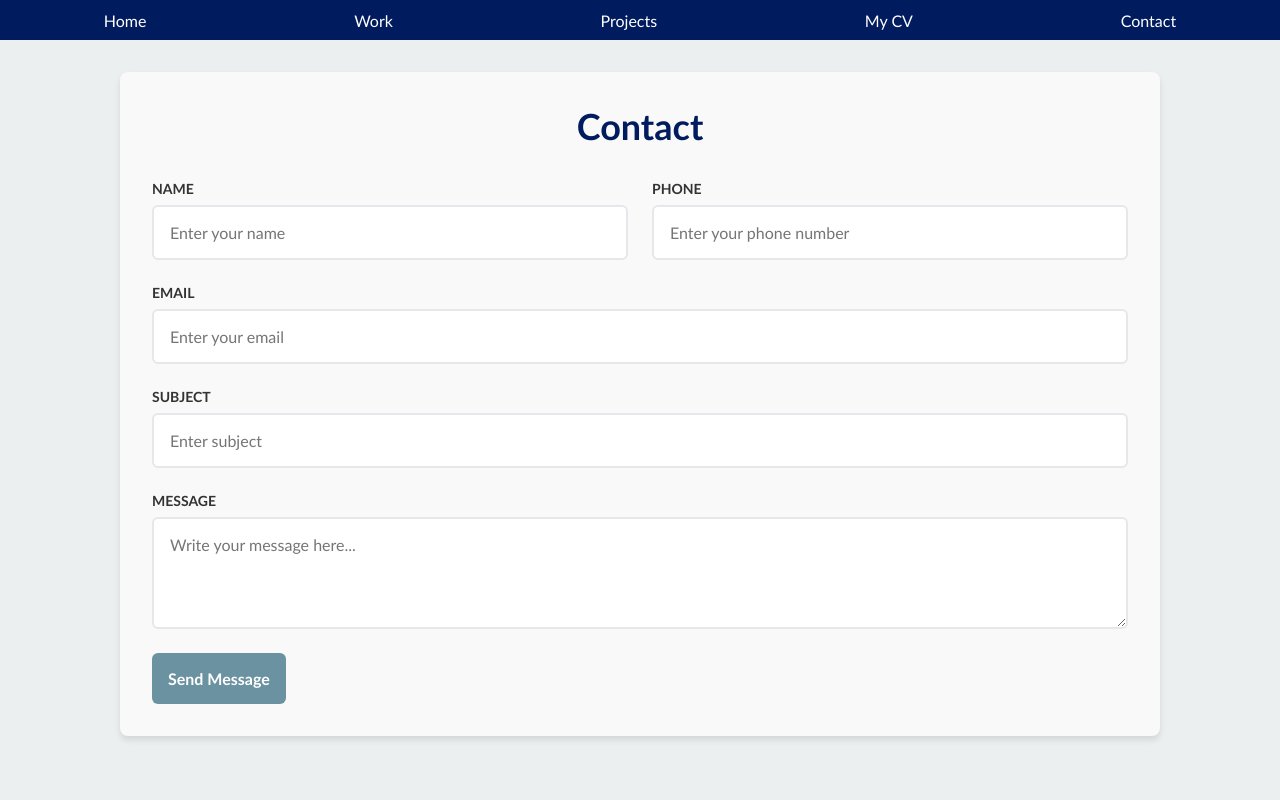
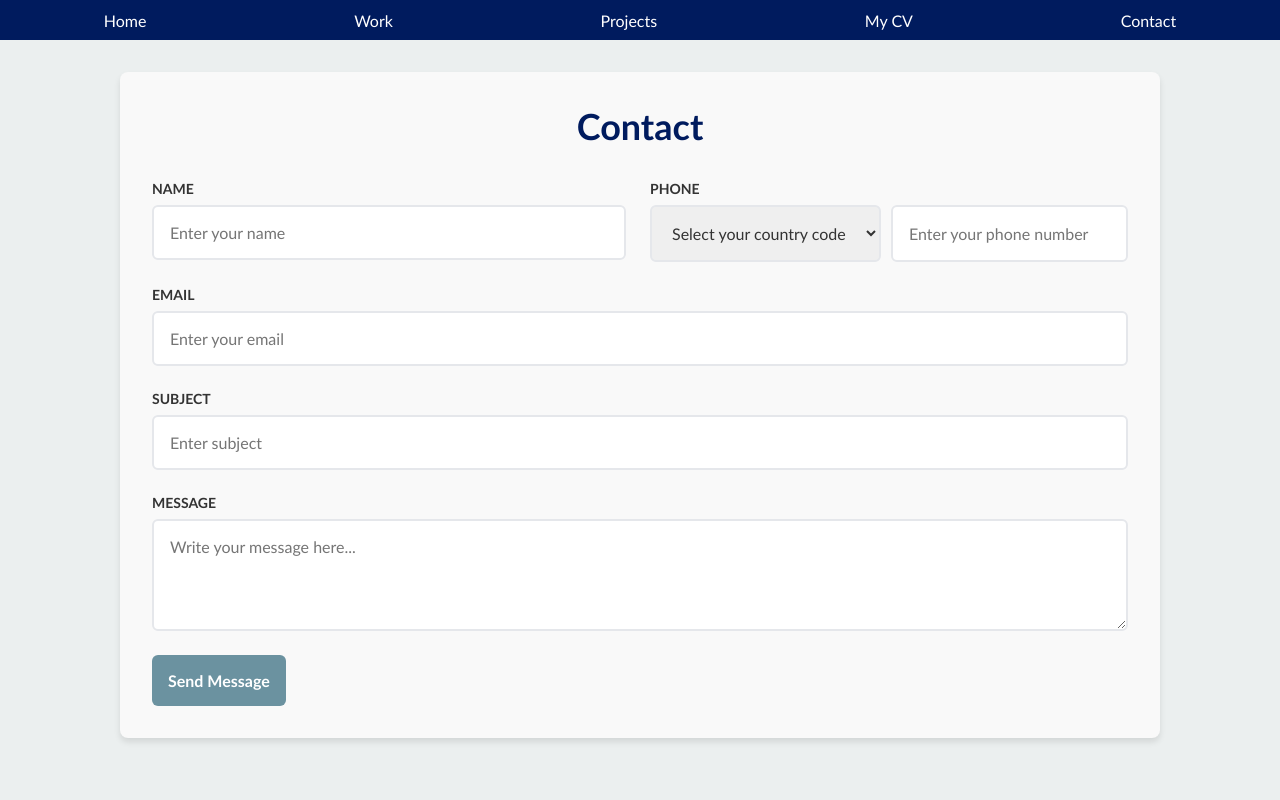
Before and after one commit to AndreaLN25/Portfolio, a React (Create React App) app: page /portfolio/contact in a window 1280 px wide. Shown: the top 800 px of the page. Built offline with nearby package versions, Linux system fonts and the light colour scheme.

Commit message:
Updated Contact component with country code and format tel

```diff
--- a/src/components/Contact.jsx
+++ b/src/components/Contact.jsx
@@ -1,73 +1,98 @@
-import React from 'react';
+import React from "react";
 
 const Contact = () => {
   return (
-    <div id='contact' className='contact-container'>
-      <h1 className='contact-title'>Contact</h1>
-      <form action='https://getform.io/f/panvwmea' method='POST' encType='multipart/form-data'>
-        <div className='form-grid'>
-          <div className='form-group'>
-            <label className='form-label'>Name</label>
+    <div id="contact" className="contact-container">
+      <h1 className="contact-title">Contact</h1>
+      <form
+        action="https://getform.io/f/panvwmea"
+        method="POST"
+        encType="multipart/form-data"
+      >
+        <div className="form-grid">
+          <div className="form-group">
+            <label className="form-label">Name</label>
             <input
-              className='form-input'
-              type='text'
-              name='name'
+              className="form-input"
+              type="text"
+              name="name"
               required
-              minLength='2'
-              maxLength='50'
-              placeholder='Enter your name'
+              minLength="2"
+              maxLength="50"
+              placeholder="Enter your name"
             />
           </div>
-          <div className='form-group'>
-            <label className='form-label'>Phone</label>
-            <input
-              className='form-input'
-              type='tel'
-              name='phone'
-              required
-              minLength='10'  // Mínimo 10 dígitos
-              maxLength='15'  // Máximo 15 dígitos
-              pattern='[0-9]{10,15}' // Solo dígitos, entre 10 y 15
-              placeholder='Enter your phone number'
-            />
+          <div className="form-group">
+            <label className="form-label">Phone</label>
+            <div style={{ display: "flex", gap: "10px" }}>
+              <select className="form-input" name="countryCode" required>
+                <option value="">Select your country code</option>
+                <option value="+1">+1 (USA, Canada)</option>
+                <option value="+44">+44 (UK)</option>
+                <option value="+34">+34 (Spain)</option>
+                <option value="+33">+33 (France)</option>
+                <option value="+49">+49 (Germany)</option>
+                <option value="+52">+52 (Mexico)</option>
+                <option value="+358">+358 (Finland)</option>
+                <option value="+46">+46 (Sweden)</option>
+                <option value="+45">+45 (Denmark)</option>
+                <option value="+47">+47 (Norway)</option>
+                <option value="+351">+351 (Portugal)</option>
+                <option value="+39">+39 (Italy)</option>
+                <option value="+61">+61 (Australia)</option>
+                <option value="+81">+81 (Japan)</option>
+                <option value="+82">+82 (South Korea)</option>
+                <option value="+86">+86 (China)</option>
+                <option value="+91">+91 (India)</option>
+                <option value="+55">+55 (Brazil)</option>
+              </select>
+              <input
+                className="form-input"
+                type="tel"
+                name="phone"
+                required
+                minLength="7"
+                maxLength="15"
+                pattern="[0-9]{7,15}"
+                placeholder="Enter your phone number"
+              />
+            </div>
           </div>
         </div>
-        <div className='form-group'>
-          <label className='form-label'>Email</label>
+        <div className="form-group">
+          <label className="form-label">Email</label>
           <input
-            className='form-input'
-            type='email'
-            name='email'
+            className="form-input"
+            type="email"
+            name="email"
             required
-            placeholder='Enter your email'
+            placeholder="Enter your email"
           />
         </div>
-        <div className='form-group'>
-          <label className='form-label'>Subject</label>
+        <div className="form-group">
+          <label className="form-label">Subject</label>
           <input
-            className='form-input'
-            type='text'
-            name='subject'
+            className="form-input"
+            type="text"
+            name="subject"
             required
-            minLength='2'
-            maxLength='100'
-            placeholder='Enter subject'
+            minLength="2"
+            maxLength="100"
+            placeholder="Enter subject"
           />
         </div>
-        <div className='form-group'>
-          <label className='form-label'>Message</label>
+        <div className="form-group">
+          <label className="form-label">Message</label>
           <textarea
-            className='form-textarea'
-            rows='4.5'
-            name='message'
+            className="form-textarea"
+            rows="4.5"
+            name="message"
             required
-            minLength='10'
-            placeholder='Write your message here...'
+            minLength="5"
+            placeholder="Write your message here..."
           />
         </div>
-        <button className='form-button'>
-          Send Message
-        </button>
+        <button className="form-button">Send Message</button>
       </form>
     </div>
   );
```
